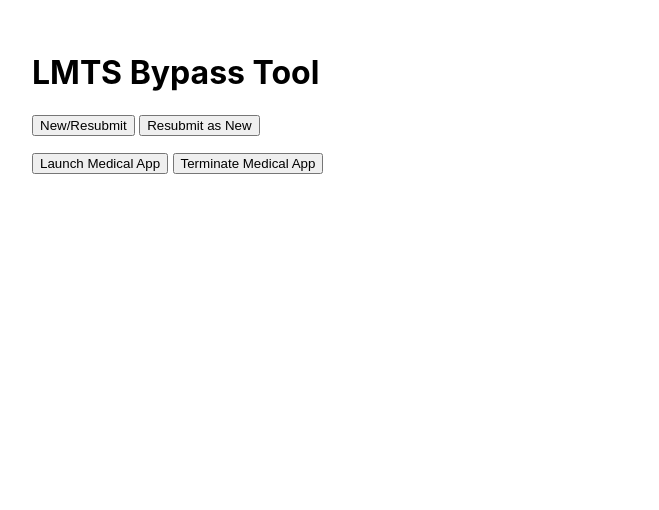
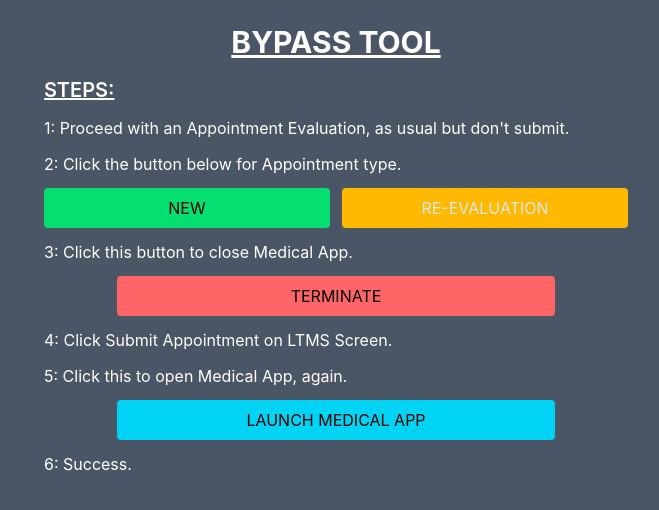
Before and after one commit to itssammael/bypass-kit, a website built with Vite: page index.html in a window 1280 px wide. Shown: the whole page, without its empty margins (304-963 px from the left). Built offline with nearby package versions, Linux system fonts and the light colour scheme.

Commit message:
Completes Bypass process flow, still need precautionary measures for misadventures

```diff
--- a/index.html
+++ b/index.html
@@ -2,22 +2,70 @@
 <html>
   <head>
     <meta charset="UTF-8" />
+      <meta name="viewport" content="width=device-width, initial-scale=1.0">
+
     <title>Hello World!</title>
-
+    <link href="/src/index.css" rel="stylesheet">
   </head>
-  <body>
-    <h1 class="text-3xl font-bold underline">LMTS Bypass Tool</h1>
+  <body class="flex flex-col px-3 py-6 h-full bg-gray-600">
+    <div class="flex-grow h-full">
+      <div class="mb-4 text-white text-center">
+        <h1 class="text-3xl font-bold underline uppercase">Bypass Tool</h1>
+      </div>
+      <div class="mb-3 text-white">
+        <h2 class="text-xl font-semibold underline uppercase">Steps:</h2>
+      </div>
+      <div class="mb-3 text-white">
+        <p>
+          <span class="text-md font-regular uppercase">1: </span>Proceed with an Appointment Evaluation, as usual but don't submit.
+        </p>
+      </div>
+      <div class="mb-3 text-white">
+        <p>
+          <span class="text-md font-regular uppercase">2: </span>Click the button below for Appointment type.
+        </p>
+      </div>
+      <div class="flex justify-evenly space-x-3 mb-3">
+        <button class="copyBtn w-1/2 bg-green-400 uppercase p-2 rounded-sm" id="new_resubmit">new</button>
+        <button class="copyBtn w-1/2 bg-amber-400 uppercase p-2 rounded-sm text-gray-200" id="resubmit_as_new">re-evaluation</button>
+      </div>
+      <div class="mb-3 text-white">
+        <p>
+          <span class="text-md font-regular uppercase">3: </span>Click this button to close Medical App.
+        </p>
+      </div>
+      <div class="flex justify-evenly mb-3">
+        <button id="closeBtn" class="bg-red-400 w-3/4 uppercase p-2 rounded-sm">Terminate</button>
+      </div>
+      <div class="mb-3 text-white">
+        <p>
+          <span class="text-md font-regular uppercase">4: </span>Click Submit Appointment on LTMS Screen.
+        </p>
+      </div>
+      <div class="mb-3 text-white">
+        <p>
+          <span class="text-md font-regular uppercase">5: </span>Click this to open Medical App, again.
+        </p>
+      </div>
+      <div class="flex justify-evenly mb-3">
+        <button id="launchBtn" class="bg-cyan-400 w-3/4 uppercase p-2 rounded-sm cursor-pointer">Launch Medical App</button>
+      </div>
+      <div class="mb-3 text-white">
+        <p>
+          <span class="text-md font-regular uppercase">6: </span>Success.
+        </p>
+      </div>
+      <div class=""></div>
 
 
-    <button class="copyBtn" id="new_resubmit">New/Resubmit</button>
-    <button class="copyBtn" id="resubmit_as_new">Resubmit as New</button>
-    <p id="copyStatusConstant"></p>
 
 
-    <button id="launchBtn">Launch Medical App</button>
-    <button id="closeBtn">Terminate Medical App</button>
-    <p id="result"></p>
 
+
+
+
+      <p id="result"></p>
+    </div>
     <script type="module" src="/src/renderer.js"></script>
       <script>
         // Use the API exposed in preload.js
@@ -30,11 +78,8 @@
 
         });
         // Listen for the result coming back from the Main Process
-        window.api.onAppRunResult((message) => {
-            document.getElementById('result').innerText = message;
-        });
-    </script>
-    <script>
+
+
         // --- CONSTANT DEFINITION ---
         // Define the text as a JavaScript constant outside the click handler
         const NEW_BTN = {
@@ -50,21 +95,13 @@
                 console.log(e.target.id)
                 const newBtn = NEW_BTN[e.target.id];
                 const statusElement = document.getElementById('copyStatusConstant');
-
-                try {
-                    // Use the modern Clipboard API
-                    // await navigator.clipboard.writeText(newBtn);
                     window.api.triggerRemoteUpdate(newBtn);
-                    statusElement.innerText = '✅ Button Successfully hacked! Press Terminate Medical App.';
-                } catch (err) {
-                    console.error('Failed to copy text: ', err);
-                    statusElement.innerText = '❌ Failed to copy text.';
-                }
             });
         });
 
-        // Note: Make sure you use a unique ID for the button (e.g., 'copyBtnConstant')
-        // if you kept the old button ID from previous examples.
+         window.api.onAppRunResult((message) => {
+            document.getElementById('result').innerText = message;
+        });
     </script>
   </body>
 </html>
--- a/package.json
+++ b/package.json
@@ -27,10 +27,14 @@
     "@electron-forge/plugin-fuses": "^7.10.2",
     "@electron-forge/plugin-vite": "^7.10.2",
     "@electron/fuses": "^1.8.0",
+    "autoprefixer": "^10.4.22",
     "electron": "39.2.6",
+    "postcss": "^8.5.6",
+    "tailwindcss": "^4.1.17",
     "vite": "^5.4.21"
   },
   "dependencies": {
+    "@tailwindcss/vite": "^4.1.17",
     "electron-squirrel-startup": "^1.0.1"
   }
 }
--- a/src/index.css
+++ b/src/index.css
@@ -1,8 +1,12 @@
+@import "tailwindcss";
+html{
+  height: 100vh;
+}
 body {
   font-family:
     -apple-system, BlinkMacSystemFont, 'Segoe UI', Roboto, Helvetica, Arial,
     sans-serif;
   margin: auto;
   max-width: 38rem;
-  padding: 2rem;
+
 }
--- a/src/main.js
+++ b/src/main.js
@@ -14,7 +14,7 @@ let ltmsWindow;
 const createWindow = () => {
   // Create the browser window.
   mainWindow = new BrowserWindow({
-    width: 321,
+    width: 350,
     height: 820, // Set the height to the full screen height
     x: 0, // Position at the leftmost side of the screen
     y: 0, // Position at the top of the screen
@@ -24,7 +24,7 @@ const createWindow = () => {
       preload: path.join(__dirname, 'preload.js'),
     },
   });
-
+  mainWindow.setAlwaysOnTop(true, 'screen');
   // and load the index.html of the app.
   if (MAIN_WINDOW_VITE_DEV_SERVER_URL) {
     mainWindow.loadURL(MAIN_WINDOW_VITE_DEV_SERVER_URL);
@@ -39,9 +39,10 @@ const createWindow = () => {
     height: 820,
     frame: false, // Set to false if you want a frameless window and want to implement a custom title bar
     resizable: false, // Allow resizing if needed
-   x: 321, // Position at the leftmost side of the screen
+   x: 351, // Position at the leftmost side of the screen
     y: 0, // Position at the top of the screen
   });
+  ltmsWindow.setAlwaysOnTop(true, 'screen');
   ltmsWindow.loadURL('https://dlro.com.ph/admin/#/login');
 
   devtoolsWindow = new BrowserWindow({
@@ -160,27 +161,23 @@ ipcMain.on('close-windows-app', (event) => {
     // }
 });
 
-// ipcMain.on('change-button-attribute', (event, newAttributeValue) => {
-//   if (targetWindow) {
-//     // Send a message to the target window's renderer process
-//     // and tell it what to do.
-//     targetWindow.webContents.send('update-remote-button', newAttributeValue);
-//   }
-// });
+
 ipcMain.on('trigger-remote-script', async (event, customScript) => {
     if (ltmsWindow && !ltmsWindow.isDestroyed()) {
         try {
             // This injects and executes JS directly into the remote page's renderer process
             // The script finds the button and changes its textContent attribute
             const script = `${customScript}`;
-            // const script = `$('div.alert').removeClass('alert-danger');$('div.alert').addClass('alert-success');`;
+            // const script = `location.reload();`;
             // Execute the script and optionally wait for a result (if you return one from the IIFE)
             const result = await ltmsWindow.webContents.executeJavaScript(script);
-            console.log("Script Execution Result:", result);
-            event.reply('app-run-result', `Script Execution Result: ${result}`);
+            // console.log("Script Execution Result:", result);
+             event.reply('app-run-result', `Script Execution Result:\n ✅ Script Successfully executed!`);
 
         } catch (error) {
-            console.error("Failed to execute script on remote window:", error);
+            console.error("❌Failed to execute script on remote window:", error);
+             event.reply('app-run-result', `Script Execution Result:\n ❌ Failed to execute script on target`);
+
         }
     }
 });
--- a/src/preload.js
+++ b/src/preload.js
@@ -5,6 +5,6 @@ const { contextBridge, ipcRenderer } = require('electron');
 contextBridge.exposeInMainWorld('api', {
     runWindowsApp: (appPath) => ipcRenderer.send('run-windows-app', appPath),
     closeWindowsApp: () => ipcRenderer.send('close-windows-app'),
+    triggerRemoteUpdate: (script) => ipcRenderer.send('trigger-remote-script', script),
     onAppRunResult: (callback) => ipcRenderer.on('app-run-result', (event, message) => callback(message)),
-    triggerRemoteUpdate: (script) => ipcRenderer.send('trigger-remote-script', script)
 });
--- a/vite.renderer.config.mjs
+++ b/vite.renderer.config.mjs
@@ -1,4 +1,9 @@
 import { defineConfig } from 'vite';
+import tailwindcss from '@tailwindcss/vite';
 
 // https://vitejs.dev/config
-export default defineConfig({});
+export default defineConfig({
+  plugins: [
+    tailwindcss(),
+  ],
+});
```
Also changed, not shown: 1 other file.
